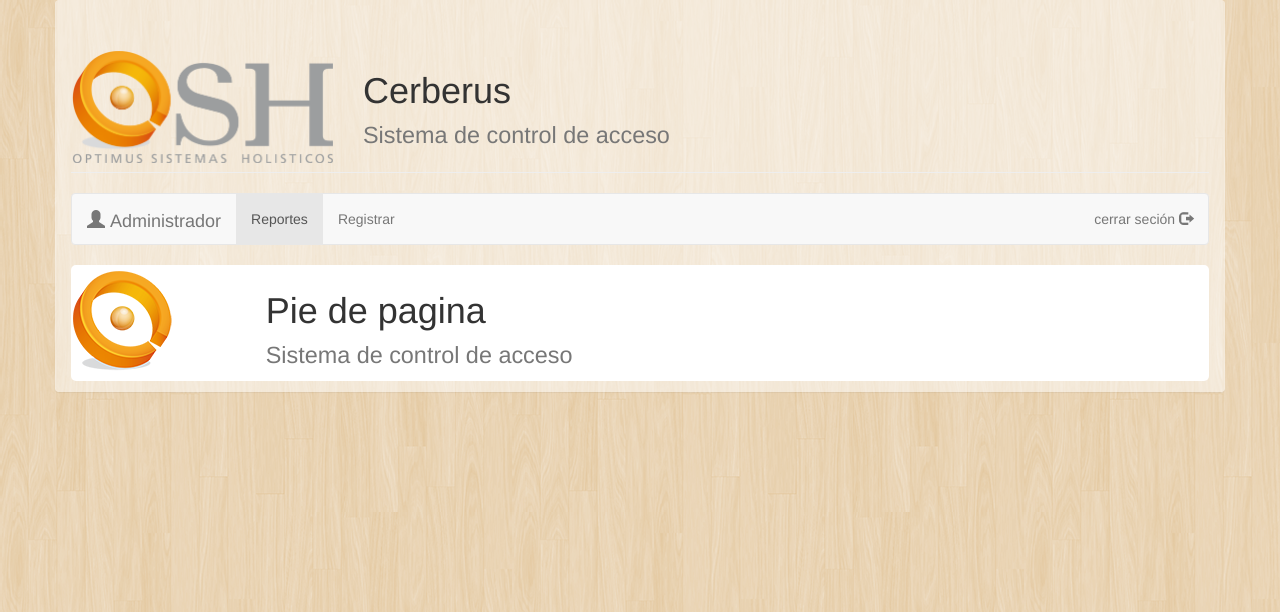
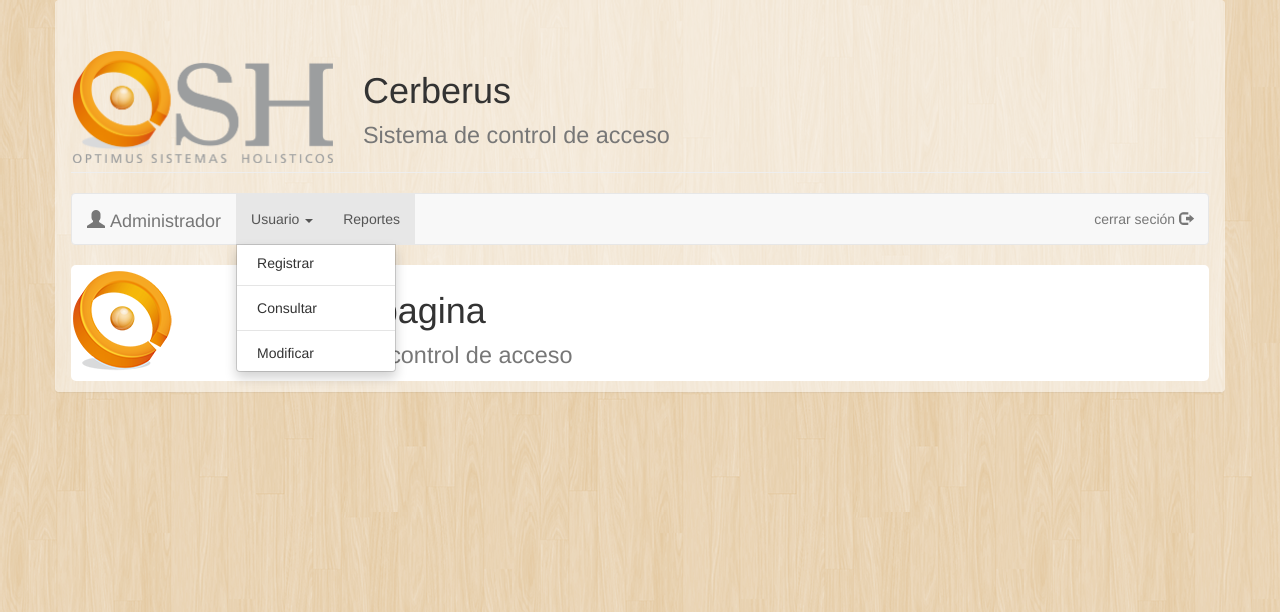
Before and after one commit to zeusbart/Titsm, a PHP site: page /Contenido_Administrador/Menu_Administrador.php in a window 1280 px wide, after a click on "Usuario". Shown: the top 612 px of the page. Run offline with PHP 8.4, Linux system fonts and the light colour scheme.

Commit message:
modificacion del nav y regsitro ususarios

```diff
--- a/Contenido_Administrador/Menu_Administrador.php
+++ b/Contenido_Administrador/Menu_Administrador.php
@@ -43,8 +43,21 @@
 					<!-- Collect the nav links, forms, and other content for toggling -->
 					<div class="collapse navbar-collapse navbar-ex1-collapse">
 						<ul class="nav navbar-nav">
+
+							<li class="dropdown">
+				              <a href="#" class="dropdown-toggle" data-toggle="dropdown" role="button" aria-expanded="false">Usuario <span class="caret"></span></a>
+				              <ul class="dropdown-menu" role="menu">
+
+				                	<li><a onclick="CambiarContenido('#contenido','Registro_Usuarios.php')" href="#">Registrar</a></li>
+				                	<li class="divider"></li>
+				                	<li><a href="#">Consultar</a></li>
+				                	<li class="divider"></li>
+				                	<li><a href="#">Modificar</a></li>
+				              </ul>
+				            </li>
+
 							<li class="active"><a href="#">Reportes</a></li>
-                               <li><a onclick="CambiarContenido('#contenido','Registro_Usuario.php')" href="#">Registrar</a></li>
+
 						</ul>
 
 						 <ul class="nav navbar-nav navbar-right">
--- a/Contenido_Administrador/Query_Registro_Usuario.php
+++ b/Contenido_Administrador/Query_Registro_Usuario.php
@@ -1,6 +1,6 @@
 <?php
             include_once '../Variables_Conexion.php';
-	    $bd = new ezSQL_mysql($bdusuario, $bdpass, $bdnombre, $bdhost);
+	    $Conexion = new ezSQL_mysql($bdusuario, $bdpass, $bdnombre, $bdhost);
 	    $Nombre=$_POST[Nombre];
             $Appat=$_POST[Appat];
             $Apmat=$_POST[Apmat];
@@ -11,7 +11,7 @@
             echo $Nombre;
             echo $Apmat;
             echo $Pass;
-            $Agregar_Usuario=$bd ->query("Insert into usuarios set Contrasena='$Pass',Tipo='$Tipo',Nombre='$Nombre',Appat='$Appat',Apmat='$Apmat'");
+            $Agregar_Usuario=$Conexion ->query("Insert into usuarios set Contrasena='$Pass',Tipo='$Tipo',Nombre='$Nombre',Appat='$Appat',Apmat='$Apmat'");
 
             if($Agregar_Usuario==1){
                 echo "Datos agregados con exito";
--- a/prueba_Conexion.php
+++ b/PRUEBAS/prueba_Conexion.php
@@ -6,7 +6,7 @@
 </head>
 <body>
 <?php
-    include_once './Variables_Conexion.php';
+    include_once '../Variables_Conexion.php';
     $bd =new ezSQL_mysql($bdusuario, $bdpass, $bdnombre, $bdhost);
 
     $usuario= $bd ->get_results("select * from usuarios where Usuario='1'");
```
Also changed, not shown: Contenido_Administrador/Registro_Usuarios.php (+6 -2 lines), index.php (+5 -3 lines), PRUEBAS/ejemplo_contenedor.html (renamed from ejemplo_contenedor.html).
